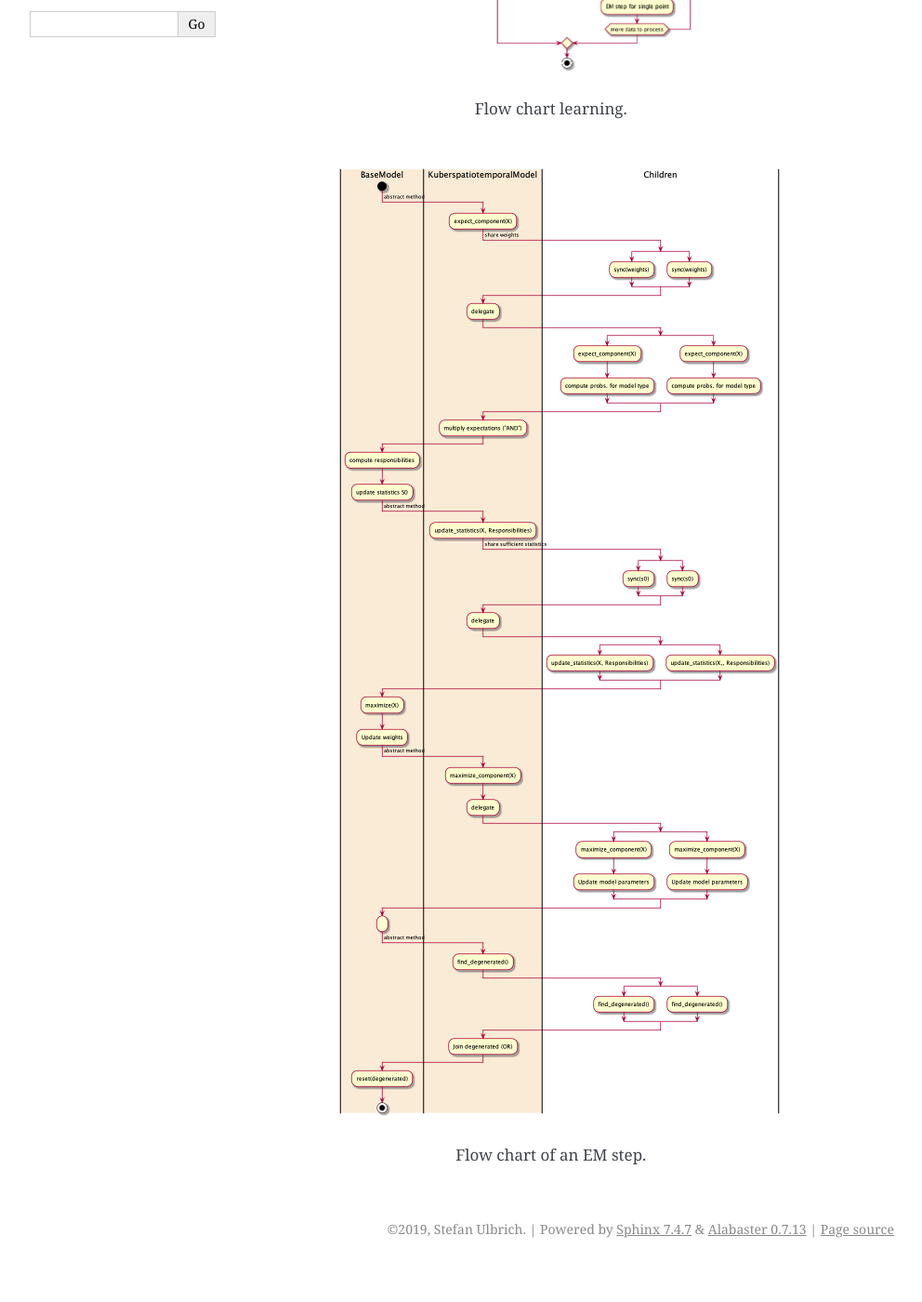
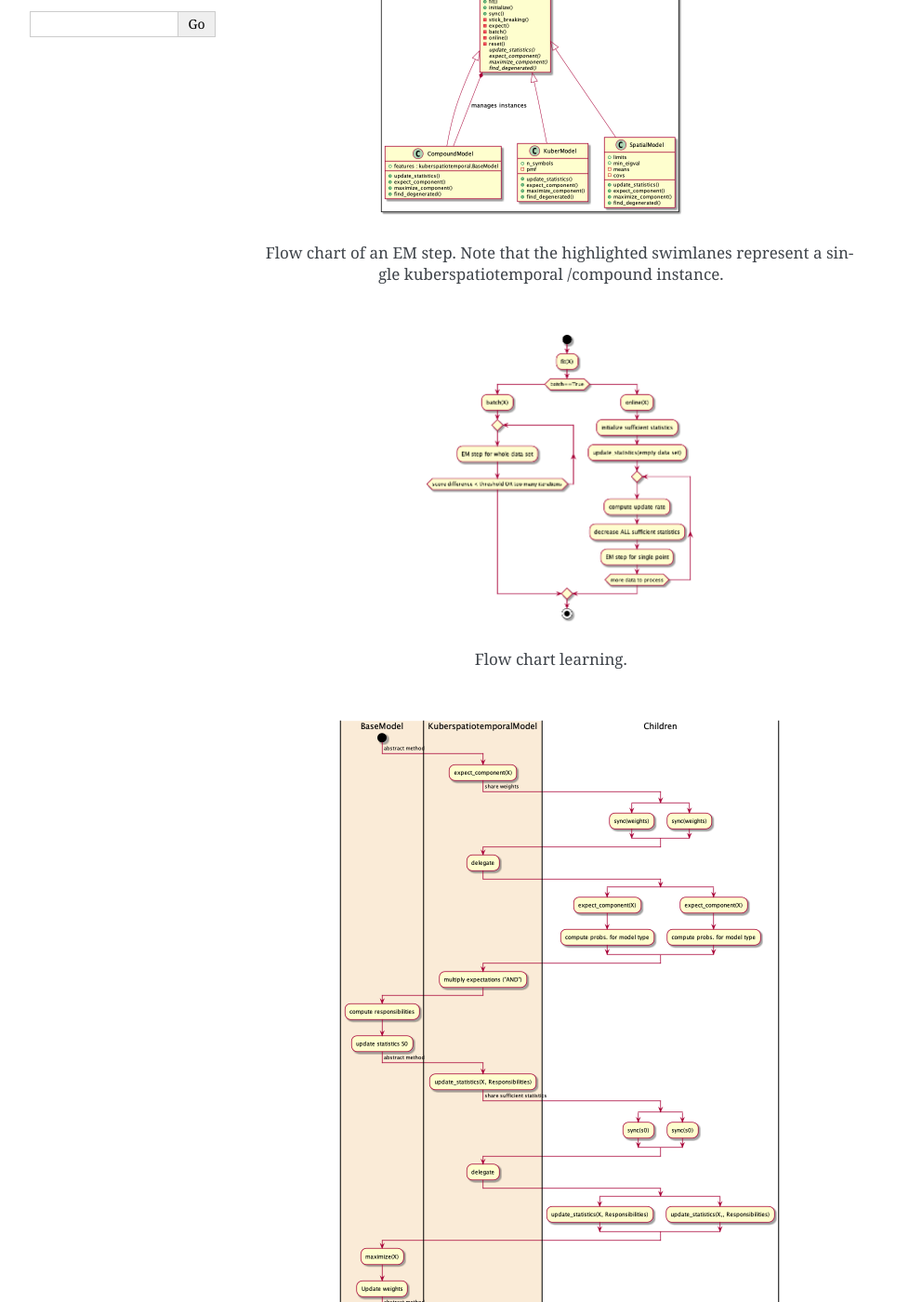
Before and after one commit to yasamansamiee/aiml_troubleshooting, a Sphinx documentation site: the page built from doc/source/implementation.rst, in a window 1280 px wide and 1400 px high, scrolled down 342 px. Shown: the whole window at 93% size, without its empty margins (148-1140 px from the left). Built offline with Sphinx 7.4.7, drawn with Linux system fonts in a browser that asks for light colours; before the commit the page ends 1703 px from its top, so only the background shows below that; some of the changed text lies outside the part shown.

Commit message:
Update UML diagrams

```diff
--- a/doc/source/implementation.rst
+++ b/doc/source/implementation.rst
@@ -1,5 +1,13 @@
 Implementation
 ==============
+
+.. figure:: _static/classes.png
+   :scale: 50 %
+   :alt: Missing
+
+   Flow chart of an EM step. Note that the highlighted
+   swimlanes represent a single kuberspatiotemporal /compound
+   instance.
 
 .. figure:: _static/OnlineBatch.png
    :scale: 50 %
@@ -11,4 +19,6 @@ Implementation
    :scale: 50 %
    :alt: Missing
 
-   Flow chart of an EM step.
+   Flow chart of an EM step. Note that the highlighted
+   swimlanes represent a single kuberspatiotemporal /compound
+   instance.
```
Also changed, not shown: doc/source/_static/classes.png (added), 5 other files.
